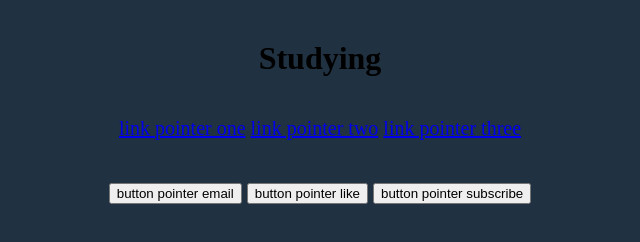
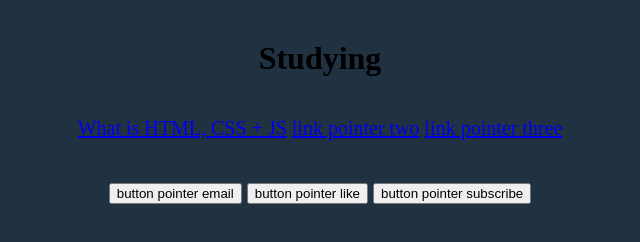
Before and after one commit to frontsteron/Pet-projects, a plain HTML site: page What is HTML, CSS + JS/index.html in a window 1280 px wide. Shown: the whole page, without its empty margins (320-960 px from the left). Drawn offline with Linux system fonts and the light colour scheme; files whose address does not match are found by name.

```diff
--- a/What is HTML, CSS + JS/index.html
+++ b/What is HTML, CSS + JS/index.html
@@ -10,7 +10,7 @@
 <body>
    <h1>Studying</h1>
    <nav>
-      <a href="http://link">link pointer one</a> <!-- or area, link -->
+      <a href="https://github.com/frontsteron/Pet-projects/tree/main/What%20is%20HTML%2C%20CSS%20%2B%20JS#readme">What is HTML, CSS + JS</a> <!-- or area, link -->
       <a href="http://link">link pointer two</a> <!-- or area, link -->
       <a href="http://link">link pointer three</a> <!-- or area, link -->
    </nav>
```
